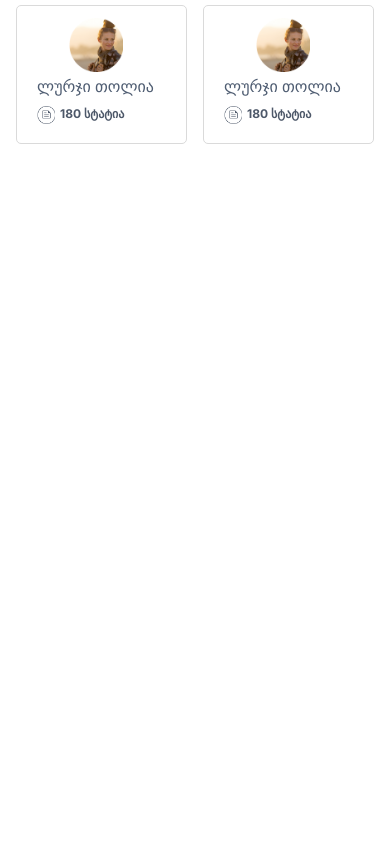
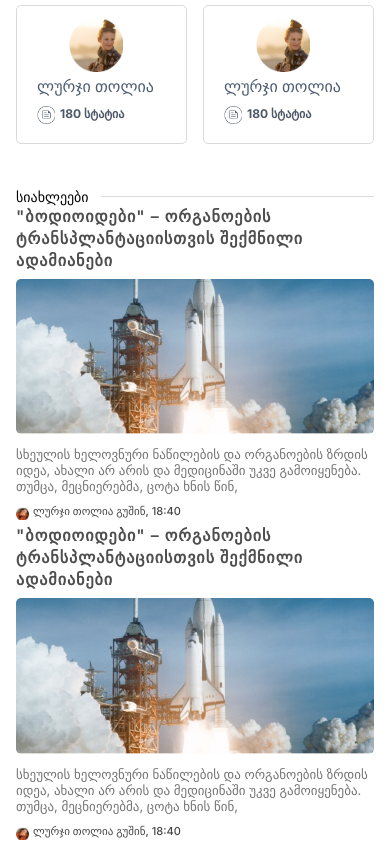
Before and after one commit to dlkokhta/intermedia-react, a React (Vite) app: page / in a window 390 px wide. Shown: the part 3705-4549 px from the top of the page. Before the commit the page ends 3893 px from the top, so only its background shows below. Built offline with nearby package versions, Linux system fonts and the light colour scheme.

Commit message:
Finish mobile version NewsCardGroup component

```diff
--- /dev/null
+++ b/src/components/NewCardGroup/NewCardGroup.jsx
@@ -0,0 +1,19 @@
+import styles from "./NewCardGroup.module.css";
+import ArticleCardPrimary from "../ArticleCardPrimary/ArticleCardPrimary";
+
+const NewCardGroup = () => {
+  return (
+    <>
+      <article>
+        <div className={styles.newsCardPrimaryTitle}>
+          <h1>სიახლეები</h1>
+          <div className={styles.titleLine}></div>
+        </div>
+        <ArticleCardPrimary />
+        <ArticleCardPrimary />
+      </article>
+    </>
+  );
+};
+
+export default NewCardGroup;
--- /dev/null
+++ b/src/components/NewCardGroup/NewCardGroup.module.css
@@ -0,0 +1,18 @@
+.newsCardPrimaryTitle {
+  display: flex;
+  align-items: center;
+  gap: 12px;
+  padding-left: 16px;
+  padding-right: 16px;
+}
+
+.newsCardPrimaryTitle h1 {
+  font-weight: 500;
+  font-size: 14px;
+}
+
+.titleLine {
+  background-color: #dadada;
+  height: 1px;
+  width: 100%;
+}
--- a/src/pages/HomePage/HomePage.jsx
+++ b/src/pages/HomePage/HomePage.jsx
@@ -5,6 +5,7 @@ import NewsCardPrimary from "../../components/NewsCardPrimary/NewsCardPrimary";
 import ArticleCardDark from "../../components/ArticleCardDark/ArticleCardDark";
 import MobileCarousel from "../../components/Carousel/MobileCarousel";
 import UserCard from "../../components/UserCard/UserCard";
+import NewCardGroup from "../../components/NewCardGroup/NewCardGroup";
 
 const HomePage = () => {
   return (
@@ -18,6 +19,7 @@ const HomePage = () => {
       <ArticleCardDark />
       <MobileCarousel />
       <UserCard />
+      <NewCardGroup />
     </>
   );
 };
```
